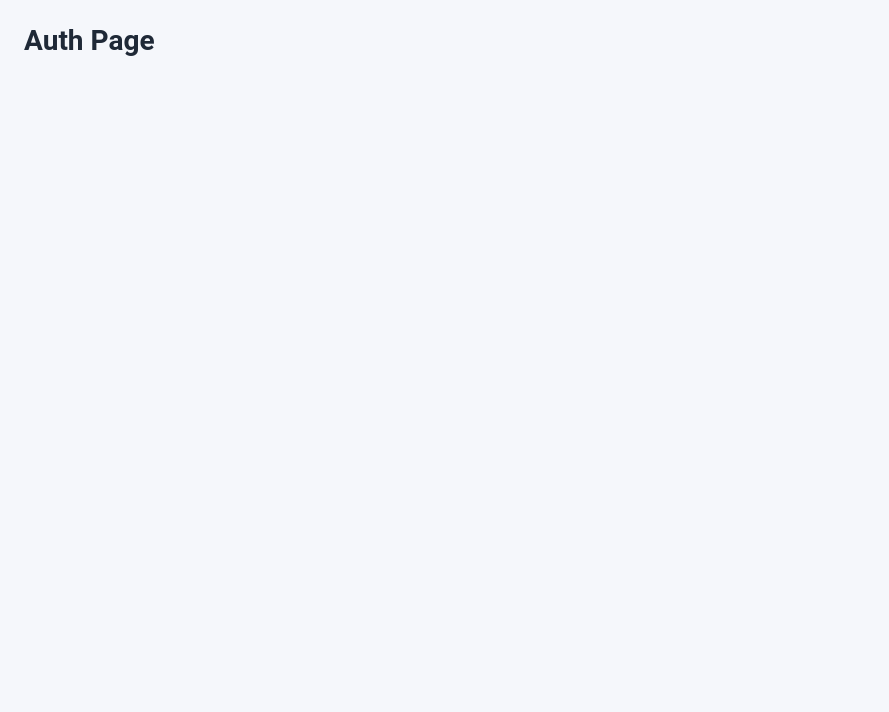
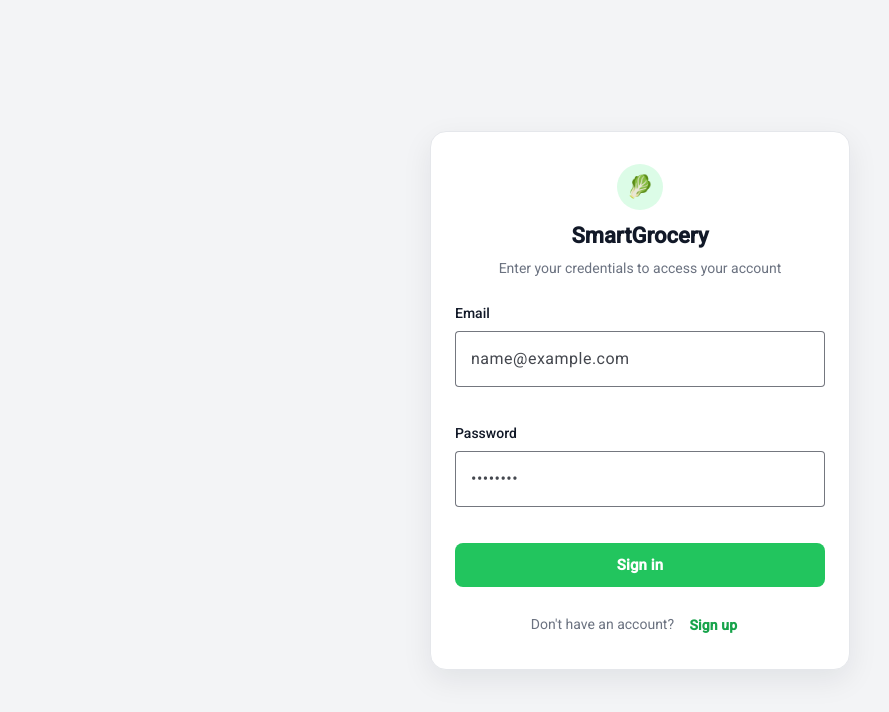
Before and after one commit to Ahmedabdelaziz77/smart-grocery-frontend, an Angular app: page /auth in a window 1280 px wide. Shown: the top 712 px of the page, without its empty margins (0-889 px from the left). Built offline with nearby package versions, Linux system fonts and the light colour scheme.

Commit message:
build starting login and signup page UI

```diff
--- a/package.json
+++ b/package.json
@@ -20,10 +20,13 @@
   },
   "private": true,
   "dependencies": {
+    "@angular/animations": "^20.3.18",
+    "@angular/cdk": "^20.2.14",
     "@angular/common": "^20.0.0",
     "@angular/compiler": "^20.0.0",
     "@angular/core": "^20.0.0",
     "@angular/forms": "^20.0.0",
+    "@angular/material": "^20.2.14",
     "@angular/platform-browser": "^20.0.0",
     "@angular/router": "^20.0.0",
     "rxjs": "~7.8.0",
--- a/src/app/features/auth/pages/auth-page/auth-page.html
+++ b/src/app/features/auth/pages/auth-page/auth-page.html
@@ -1,3 +1,73 @@
-<div class="page-placeholder">
-  <h1>Auth Page</h1>
+<div class="auth-page">
+  <mat-card class="auth-card">
+    <div class="auth-logo">
+      <div class="auth-logo__icon">🥬</div>
+    </div>
+
+    <h1 class="auth-title">SmartGrocery</h1>
+    <p class="auth-subtitle">
+      {{
+        isSignupMode()
+          ? 'Create your account to start managing your grocery shopping list'
+          : 'Enter your credentials to access your account'
+      }}
+    </p>
+
+    <form [formGroup]="form" (ngSubmit)="onSubmit()" class="auth-form">
+      @if (isSignupMode()) {
+      <div class="field-block">
+        <label class="field-label">Full Name</label>
+        <mat-form-field appearance="outline">
+          <input matInput formControlName="fullName" placeholder="John Doe" />
+          @if (form.get('fullName')?.hasError('required') && form.get('fullName')?.touched) {
+          <mat-error>Full name is required</mat-error>
+          }
+          @if (form.get('fullName')?.hasError('minlength') && form.get('fullName')?.touched) {
+          <mat-error>Full name must be at least 3 characters</mat-error>
+          }
+        </mat-form-field>
+      </div>
+      }
+
+      <div class="field-block">
+        <label class="field-label">Email</label>
+        <mat-form-field appearance="outline">
+          <input matInput type="email" formControlName="email" placeholder="name@example.com" />
+          @if (form.get('email')?.hasError('required') && form.get('email')?.touched) {
+          <mat-error>Email is required</mat-error>
+          }
+          @if (form.get('email')?.hasError('email') && form.get('email')?.touched) {
+          <mat-error>Enter a valid email address</mat-error>
+          }
+        </mat-form-field>
+      </div>
+
+      <div class="field-block">
+        <label class="field-label">Password</label>
+        <mat-form-field appearance="outline">
+          <input matInput type="password" formControlName="password" placeholder="••••••••" />
+          @if (form.get('password')?.hasError('required') && form.get('password')?.touched) {
+          <mat-error>Password is required</mat-error>
+          }
+          @if (form.get('password')?.hasError('minlength') && form.get('password')?.touched) {
+          <mat-error>Password must be at least 6 characters</mat-error>
+          }
+        </mat-form-field>
+      </div>
+
+      <button mat-flat-button type="submit" class="submit-btn">
+        {{ isSignupMode() ? 'Sign up' : 'Sign in' }}
+      </button>
+    </form>
+
+    <div class="auth-footer">
+      <span>
+        {{ isSignupMode() ? 'Already have an account?' : "Don't have an account?" }}
+      </span>
+
+      <button mat-button type="button" class="switch-btn" (click)="toggleMode()">
+        {{ isSignupMode() ? 'Sign in' : 'Sign up' }}
+      </button>
+    </div>
+  </mat-card>
 </div>
--- a/src/app/features/auth/pages/auth-page/auth-page.scss
+++ b/src/app/features/auth/pages/auth-page/auth-page.scss
@@ -1,9 +1,90 @@
-.page-placeholder {
+.auth-page {
+  min-height: 100vh;
+  display: grid;
+  place-items: center;
   padding: 24px;
+  background: #f3f4f6;
+}
 
-  h1 {
-    margin: 0;
-    font-size: 28px;
-    font-weight: 700;
-  }
+.auth-card {
+  width: 100%;
+  max-width: 420px;
+  padding: 32px 24px 24px;
+  border-radius: 16px;
+  box-shadow: 0 10px 30px rgba(15, 23, 42, 0.08);
+  border: 1px solid #e5e7eb;
+  background: #ffffff;
 }
+
+.auth-logo {
+  display: flex;
+  justify-content: center;
+  margin-bottom: 16px;
+}
+
+.auth-logo__icon {
+  width: 46px;
+  height: 46px;
+  border-radius: 50%;
+  display: grid;
+  place-items: center;
+  background: #dcfce7;
+  font-size: 22px;
+}
+
+.auth-title {
+  margin: 0;
+  text-align: center;
+  font-size: 22px;
+  font-weight: 700;
+  color: #111827;
+}
+
+.auth-subtitle {
+  margin: 12px 0 24px;
+  text-align: center;
+  font-size: 14px;
+  line-height: 1.5;
+  color: #6b7280;
+}
+
+.auth-form {
+  display: grid;
+  gap: 16px;
+}
+
+.field-block {
+  display: grid;
+  gap: 8px;
+}
+
+.field-label {
+  font-size: 14px;
+  font-weight: 500;
+  color: #111827;
+}
+
+mat-form-field {
+  width: 100%;
+}
+
+.submit-btn {
+  height: 44px;
+  border-radius: 8px;
+  font-size: 15px;
+  font-weight: 600;
+  background-color: #22c55e !important;
+  color: white !important;
+}
+
+.auth-footer {
+  margin-top: 18px;
+  text-align: center;
+  font-size: 14px;
+  color: #6b7280;
+}
+
+.switch-btn {
+  font-weight: 600;
+  color: #16a34a !important;
+}
--- a/src/app/features/auth/pages/auth-page/auth-page.ts
+++ b/src/app/features/auth/pages/auth-page/auth-page.ts
@@ -1,11 +1,63 @@
-import { Component } from '@angular/core';
+import { Component, computed, signal } from '@angular/core';
+import { CommonModule } from '@angular/common';
+import { FormBuilder, ReactiveFormsModule, Validators } from '@angular/forms';
+import { MatCardModule } from '@angular/material/card';
+import { MatFormFieldModule } from '@angular/material/form-field';
+import { MatInputModule } from '@angular/material/input';
+import { MatButtonModule } from '@angular/material/button';
+import { MatIconModule } from '@angular/material/icon';
 
 @Component({
   selector: 'app-auth-page',
-  imports: [],
+  imports: [
+    CommonModule,
+    ReactiveFormsModule,
+    MatCardModule,
+    MatFormFieldModule,
+    MatInputModule,
+    MatButtonModule,
+    MatIconModule
+  ],
   templateUrl: './auth-page.html',
   styleUrl: './auth-page.scss',
 })
 export class AuthPage {
+  private readonly fb = new FormBuilder();
 
+  readonly isSignupMode = signal(false);
+  readonly pageTitle = computed(() =>
+    this.isSignupMode() ? 'Create your account' : 'Welcome back'
+  );
+  readonly submitLabel = computed(() =>
+    this.isSignupMode() ? 'Sign Up' : 'Login'
+  );
+
+  readonly form = this.fb.group({
+    fullName: [''],
+    email: ['', [Validators.required, Validators.email]],
+    password: ['', [Validators.required, Validators.minLength(6)]]
+  });
+
+  toggleMode(): void {
+    this.isSignupMode.update((value) => !value);
+
+    const fullNameControl = this.form.get('fullName');
+
+    if (this.isSignupMode()) {
+      fullNameControl?.setValidators([Validators.required, Validators.minLength(3)]);
+    } else {
+      fullNameControl?.clearValidators();
+      fullNameControl?.setValue('');
+    }
+
+    fullNameControl?.updateValueAndValidity();
+  }
+
+  onSubmit(): void {
+    this.form.markAllAsTouched();
+
+    if (this.form.invalid) {
+      return;
+    }
+  }
 }
--- a/src/index.html
+++ b/src/index.html
@@ -6,6 +6,8 @@
   <base href="/">
   <meta name="viewport" content="width=device-width, initial-scale=1">
   <link rel="icon" type="image/x-icon" href="favicon.ico">
+  <link href="https://fonts.googleapis.com/css2?family=Roboto:wght@300;400;500&display=swap" rel="stylesheet">
+  <link href="https://fonts.googleapis.com/icon?family=Material+Icons" rel="stylesheet">
 </head>
 <body>
   <app-root></app-root>
--- a/src/styles.scss
+++ b/src/styles.scss
@@ -1,3 +1,38 @@
+
+// Include theming for Angular Material with `mat.theme()`.
+// This Sass mixin will define CSS variables that are used for styling Angular Material
+// components according to the Material 3 design spec.
+// Learn more about theming and how to use it for your application's
+// custom components at https://material.angular.dev/guide/theming
+@use '@angular/material' as mat;
+
+html {
+  @include mat.theme((
+    color: (
+      primary: mat.$azure-palette,
+      tertiary: mat.$blue-palette,
+    ),
+    typography: Roboto,
+    density: 0,
+  ));
+}
+
+body {
+  // Default the application to a light color theme. This can be changed to
+  // `dark` to enable the dark color theme, or to `light dark` to defer to the
+  // user's system settings.
+  color-scheme: light;
+
+  // Set a default background, font and text colors for the application using
+  // Angular Material's system-level CSS variables. Learn more about these
+  // variables at https://material.angular.dev/guide/system-variables
+  background-color: var(--mat-sys-surface);
+  color: var(--mat-sys-on-surface);
+  font: var(--mat-sys-body-medium);
+
+  // Reset the user agent margin.
+  margin: 0;
+}
 html, body {
   height: 100%;
   margin: 0;
@@ -24,3 +59,6 @@ select,
 textarea {
   font: inherit;
 }
+
+html, body { height: 100%; }
+body { margin: 0; font-family: Roboto, "Helvetica Neue", sans-serif; }
```
Also changed, not shown: 1 other file (tests, documents, lock files or other folders).
